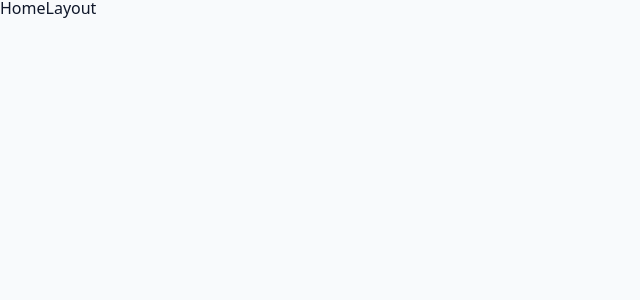
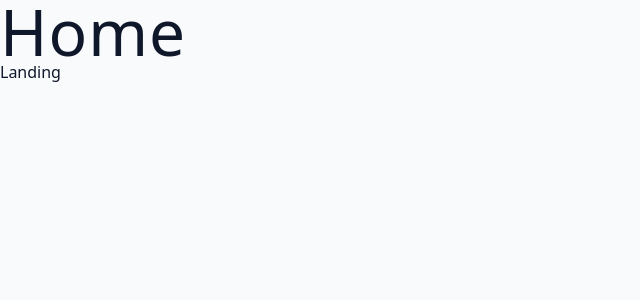
Before and after one commit to misiek869/jobs-application-tracking-app, a React (Vite) app: page / in a window 1280 px wide. Shown: the top 300 px of the page, without its empty margins (0-640 px from the left). Built offline with nearby package versions, Linux system fonts and the light colour scheme.

Commit message:
create nested routes

```diff
--- a/src/App.tsx
+++ b/src/App.tsx
@@ -19,18 +19,21 @@ const router = createBrowserRouter([
 	{
 		path: '/',
 		element: <HomeLayout />,
-	},
+		children: [
+			{ index: true, element: <Landing /> },
 			{
-		path: '/register',
+				path: 'register',
 				element: <Register />,
 			},
 			{
-		path: '/login',
+				path: 'login',
 				element: <Login />,
 			},
 			{
-		path: '/dashboard',
+				path: 'dashboard',
 				element: <DashboardLayout />,
+			},
+		],
 	},
 ])
 
--- a/src/pages/HomeLayout.tsx
+++ b/src/pages/HomeLayout.tsx
@@ -1,7 +1,13 @@
 import React from 'react'
+import { Outlet } from 'react-router'
 
 const HomeLayout = () => {
-	return <div>HomeLayout</div>
+	return (
+		<div>
+			<h1>Home</h1>
+			<Outlet />
+		</div>
+	)
 }
 
 export default HomeLayout
```
Lines whose indentation alone changed are shown as unchanged.
